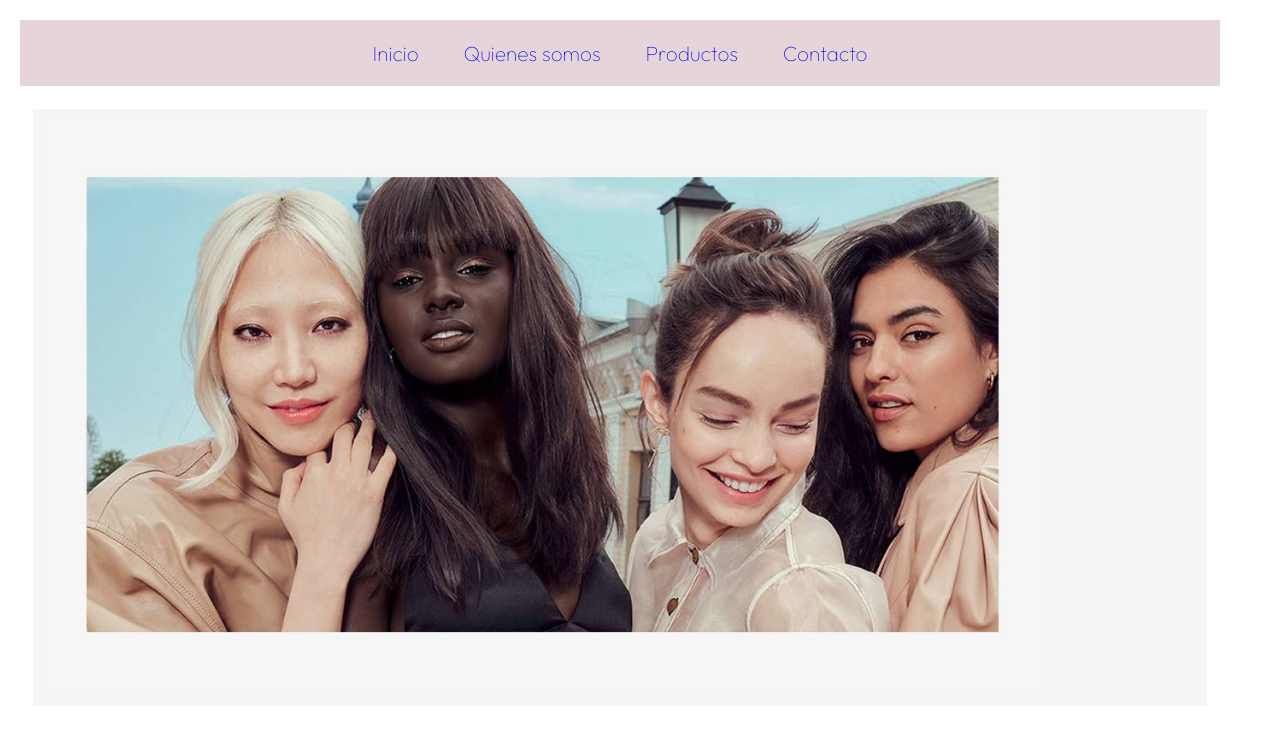
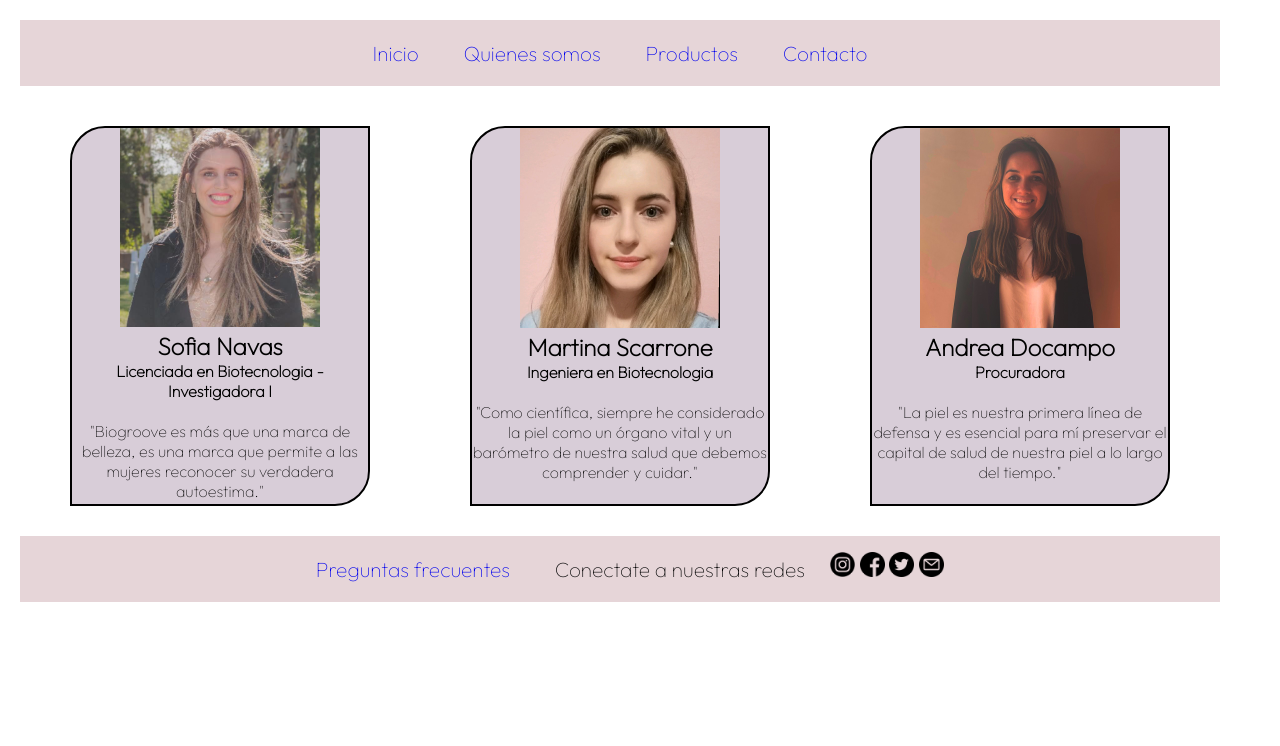
Before and after one commit to SofiVi/Idea-Sofia-Navas, a plain HTML site: page quienessomos.html in a window 1280 px wide. Shown: the top 746 px of the page. Drawn offline with Linux system fonts and the light colour scheme.

Commit message:
modifique el quienessomos

```diff
--- a/quienessomos.html
+++ b/quienessomos.html
@@ -48,10 +48,7 @@
                 </li>
         </section>
 
-        <section class="caja7 translate">
-            <img src="imagenes/imagen11.jpg" width="1000px" alt="Branding image">
 
-        </section>
 
 
         <section class="cajasOrdenadas">
```
